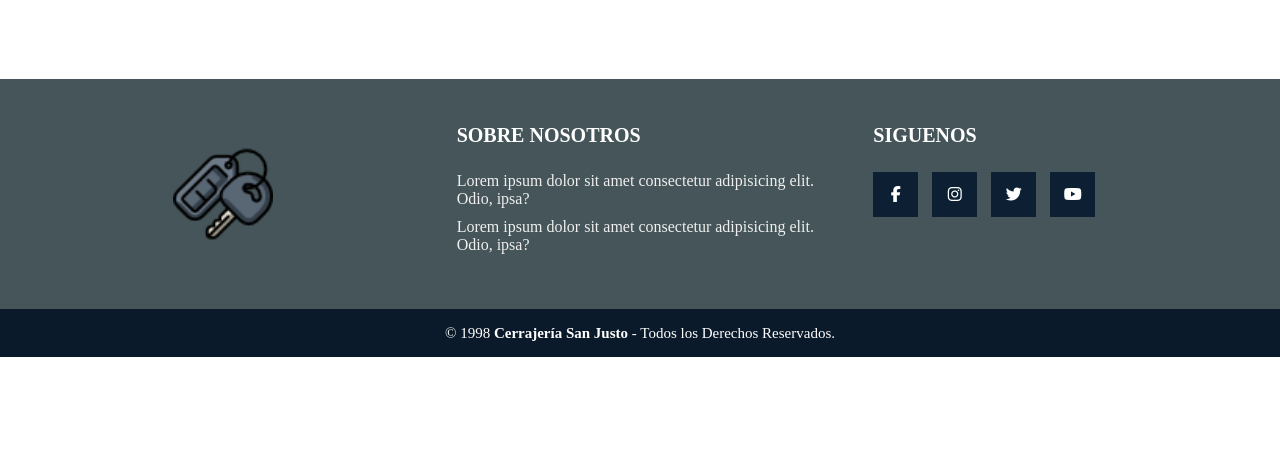
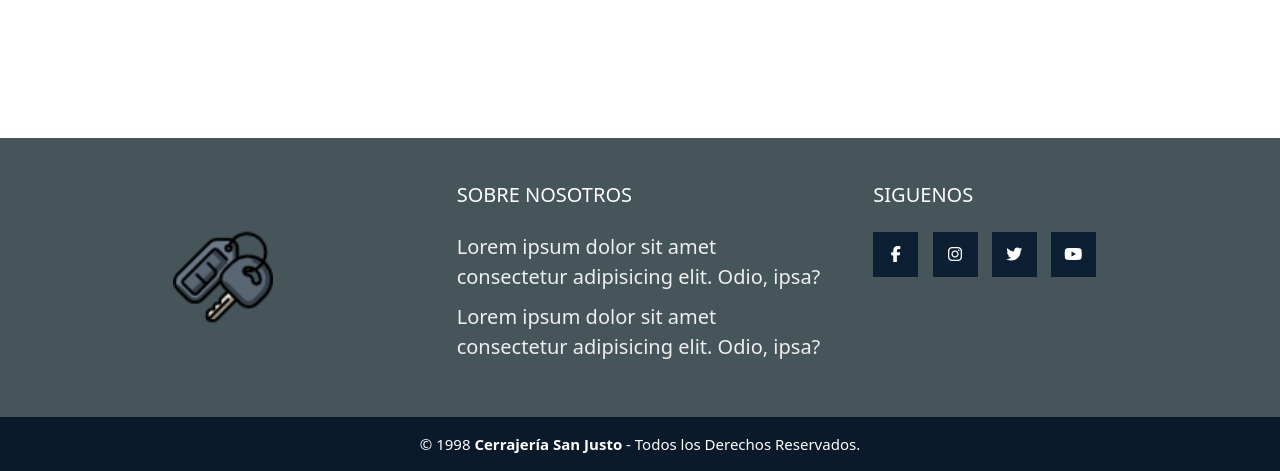
Before and after one commit to jacaerik/cerrajeriasanjusto, a plain HTML site: page pages/producto.html in a window 1280 px wide. Shown: the part 868-1339 px from the top of the page. Before the commit the page ends 1225 px from the top, so only its background shows below. Drawn offline with nearby package versions, Linux system fonts and the light colour scheme.

Commit message:
Aplicando BS 2

```diff
--- a/pages/producto.html
+++ b/pages/producto.html
@@ -9,8 +9,11 @@
 	<link rel="stylesheet" href="../Css/style.css">
 	<link href="https://fonts.googleapis.com/css2?family=Lato:wght@100;400;700&display=swap"
 	 rel="stylesheet">
-    <script src="https://kit.fontawesome.com/a12c2ed414.js" crossorigin="anonymous"></script>
-    <link rel="stylesheet" href="https://cdnjs.cloudflare.com/ajax/libs/animate.css/4.1.1/animate.min.css"/>
+     <script src="https://kit.fontawesome.com/a12c2ed414.js" crossorigin="anonymous"></script>
+    <!-- CSS only -->
+    <link href="https://cdn.jsdelivr.net/npm/bootstrap@5.2.0/dist/css/bootstrap.min.css" rel="stylesheet" integrity="sha384-gH2yIJqKdNHPEq0n4Mqa/HGKIhSkIHeL5AyhkYV8i59U5AR6csBvApHHNl/vI1Bx" crossorigin="anonymous">
+
+     <link rel="stylesheet" href="https://cdnjs.cloudflare.com/ajax/libs/animate.css/4.1.1/animate.min.css"/>
 </head>
 <body>
 	<!-- Logo y Nav -->
@@ -64,8 +67,8 @@
             </div>
             <div class="box">
                 <h2>SOBRE NOSOTROS</h2>
-                <p>Lorem ipsum dolor sit amet consectetur adipisicing elit. Odio, ipsa?</p>
-                <p>Lorem ipsum dolor sit amet consectetur adipisicing elit. Odio, ipsa?</p>
+                <p class="lead">Lorem ipsum dolor sit amet consectetur adipisicing elit. Odio, ipsa?</p>
+                <p class="lead">Lorem ipsum dolor sit amet consectetur adipisicing elit. Odio, ipsa?</p>
             </div>
             <div class="box">
                 <h2>SIGUENOS</h2>
@@ -82,5 +85,8 @@
         </div>
     </footer>
     </div>
+    <!-- JavaScript Bundle with Popper -->
+<script src="https://cdn.jsdelivr.net/npm/bootstrap@5.2.0/dist/js/bootstrap.bundle.min.js" integrity="sha384-A3rJD856KowSb7dwlZdYEkO39Gagi7vIsF0jrRAoQmDKKtQBHUuLZ9AsSv4jD4Xa" crossorigin="anonymous"></script>
+
 </body>
 </html>
```
Also changed, not shown: pages/contacto.html (+9 -3 lines), pages/servicios.html (+9 -3 lines), pages/ubicacion.html (+10 -4 lines).
